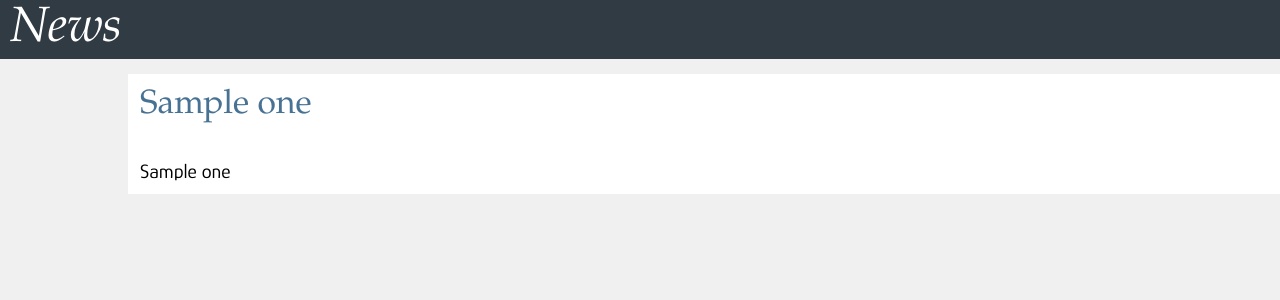
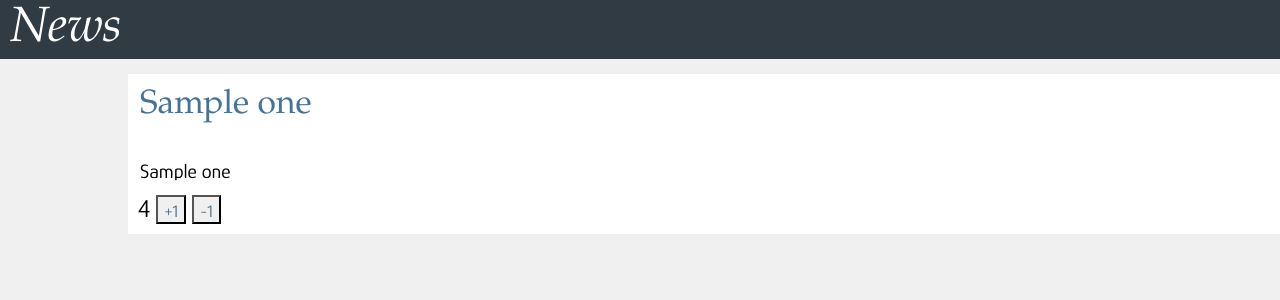
Before and after one commit to Infinity2326/news_parser, a Flask app: template templates/index.html in a window 1280 px wide. Shown: the top 300 px of the page. Run offline with Flask 2, Linux system fonts and the light colour scheme; the template is opened without the code that fills it: most values are stand-ins (such as "Sample title", 1, 10 or a date in 2020).

Commit message:
add rating and fix checking posts in db

```diff
--- a/application.py
+++ b/application.py
@@ -6,11 +6,11 @@ from database import cursor
 app = Flask(__name__)
 cursor.execute("SELECT * FROM posts;")
 results = cursor.fetchall()
-
+rating = 0
 
 @app.route('/')
 def index():
-    return render_template('index.html', res=results)
+    return render_template('index.html', res=results, rating=rating)
 
 
 if __name__ == "__main__":
--- a/database.py
+++ b/database.py
@@ -1,4 +1,6 @@
 import sqlite3
+# from os import remove
+# remove('posts.db')
 
 
 connection = sqlite3.connect('posts.db')
--- a/main.py
+++ b/main.py
@@ -13,20 +13,17 @@ def create_posts():
         stories_list.append(story.text.replace('"', '.').replace("'", '.'))
 
     cursor.execute("SELECT * FROM posts;")
-    db = cursor.fetchall()
 
     for i in range(len(titles_list)):
-        if len(db) == 0:
-            cursor.execute("INSERT INTO posts VALUES (?, ?, ?)", (None, titles_list[i], stories_list[i]))
-        for one in db:
-            if titles_list[i] == one[1]:
-                pass
+        title = titles_list[i]
+        sql_request = f'SELECT * FROM posts WHERE title="{title}";'
+        sql_request = cursor.execute(sql_request).fetchone()
+        if not sql_request:
+            cursor.execute("INSERT INTO posts VALUES (?, ?, ?)", (None, title, stories_list[i]))
+            connection.commit()
+        else:
+            pass
 
-            else:
-                cursor.execute("INSERT INTO posts VALUES (?, ?, ?)", (None, titles_list[i], stories_list[i]))
-
-    cursor.execute("SELECT * FROM posts;")
-    connection.commit()
 
 
 url = 'https://slashdot.org/'
--- a/static/css/styles.css
+++ b/static/css/styles.css
@@ -25,6 +25,20 @@ body{
 	font-family: "Glory", Arial, Helvetica, sans-serif;
 	padding: 12px;
 }
+.rating{
+	font-size: 25px;
+	font-family: "Glory", Arial, Helvetica, sans-serif;
+	margin-left: 10px;
+	padding-bottom: 10px;
+}
+.plus-rating, .minus-rating{
+	color: rgb(72,114,148);
+	text-align: midddle;
+	font-size: 17px;
+	font-family: "Glory", Arial, Helvetica, sans-serif;
+    padding-top: 5px;
+    background: rgb(240,240,240);
+}
 article{
 	background: rgb(255,255,255);
 	margin-left: 10%;
--- a/templates/index.html
+++ b/templates/index.html
@@ -8,8 +8,17 @@
 
 {% for one in res %}
     <article id="article-{{i}}">
-    <div class="title" id="title-{{one[0]}}">{{one[1]}}</div>
-    <div class="story" id="story-{{one[0]}}">{{one[2]}}</div>
+        <div class="title" id="title-{{one[0]}}">
+            {{one[1]}}
+        </div>
+        <div class="story" id="story-{{one[0]}}">
+            {{one[2]}}
+        </div>
+        <div class="rating" id="rating-{{rating}}">
+            {{rating}}
+            <button class = "plus-rating">+1</button>
+            <button class = "minus-rating">-1</button>
+        </div>
     </article>
 {% endfor %}
 
```
